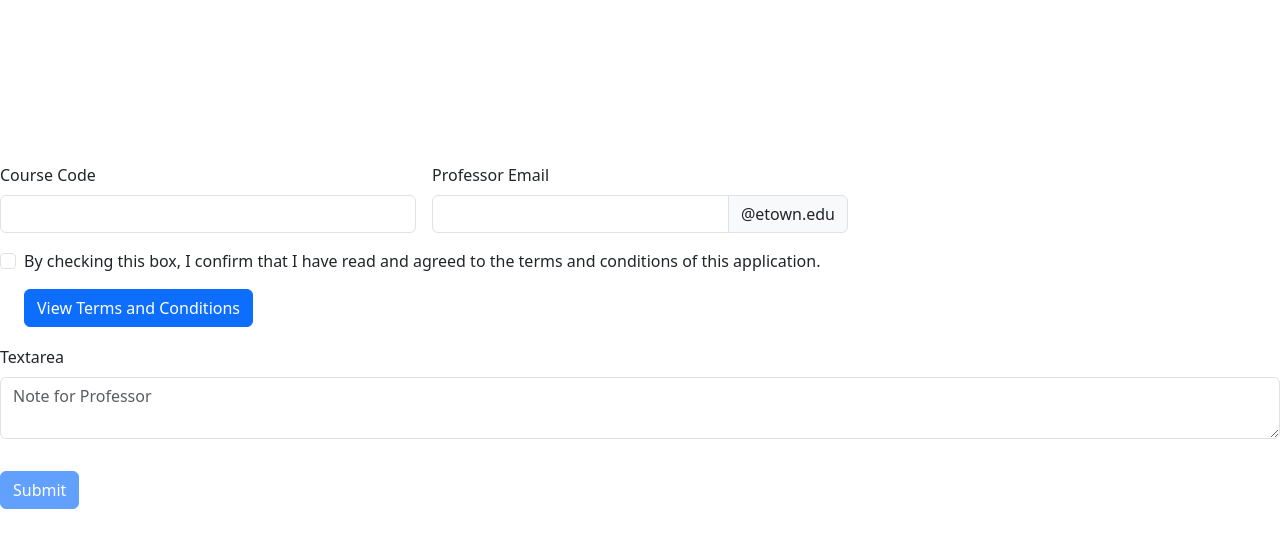
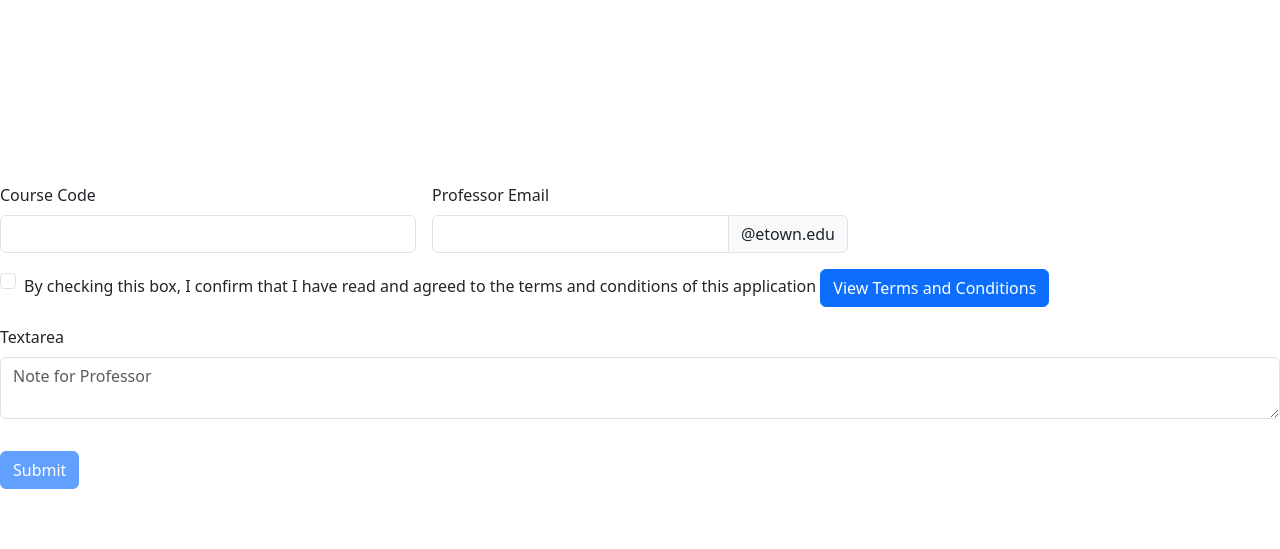
Before and after one commit to MSmit99/JayWing-Academy, a PHP site: page /jaywing-academy/src/pages/jobs.php in a window 1280 px wide. Shown: the part 56-605 px from the top of the page. Run offline with PHP 8.4, Linux system fonts and the light colour scheme; a stand-in replaces the project's code that opens the database connection.

Commit message:
made button for terms and checkbox inline

```diff
--- a/src/css/style.css
+++ b/src/css/style.css
@@ -33,3 +33,7 @@
     height: 50px;
     width: 50px;
 }
+
+.inline{
+    display:inline;
+}
--- a/src/pages/jobs.php
+++ b/src/pages/jobs.php
@@ -66,8 +66,8 @@
     <div class="form-check">
       <input class="form-check-input" type="checkbox" value="" id="invalidCheck2">
       <label class="form-check-label" for="invalidCheck2">
-        <p>By checking this box, I confirm that I have read and agreed to the terms and conditions of this application.</p>
-        <button type="button" class="btn btn-primary" data-bs-toggle="modal" data-bs-target="#termsModal">
+        <p class = 'inline'>By checking this box, I confirm that I have read and agreed to the terms and conditions of this application</p>
+        <button type="button" class="btn btn-primary inline" data-bs-toggle="modal" data-bs-target="#termsModal">
           View Terms and Conditions
         </button>
       </label>
```
